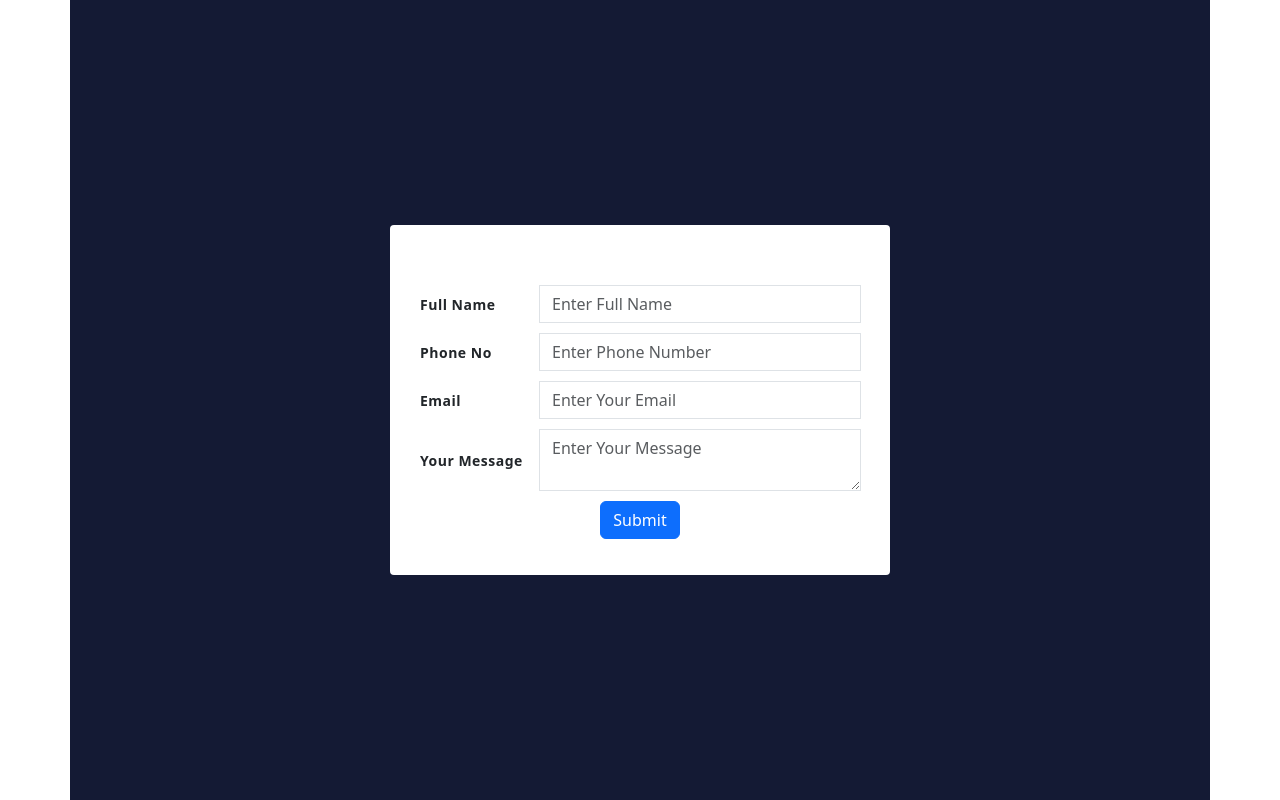
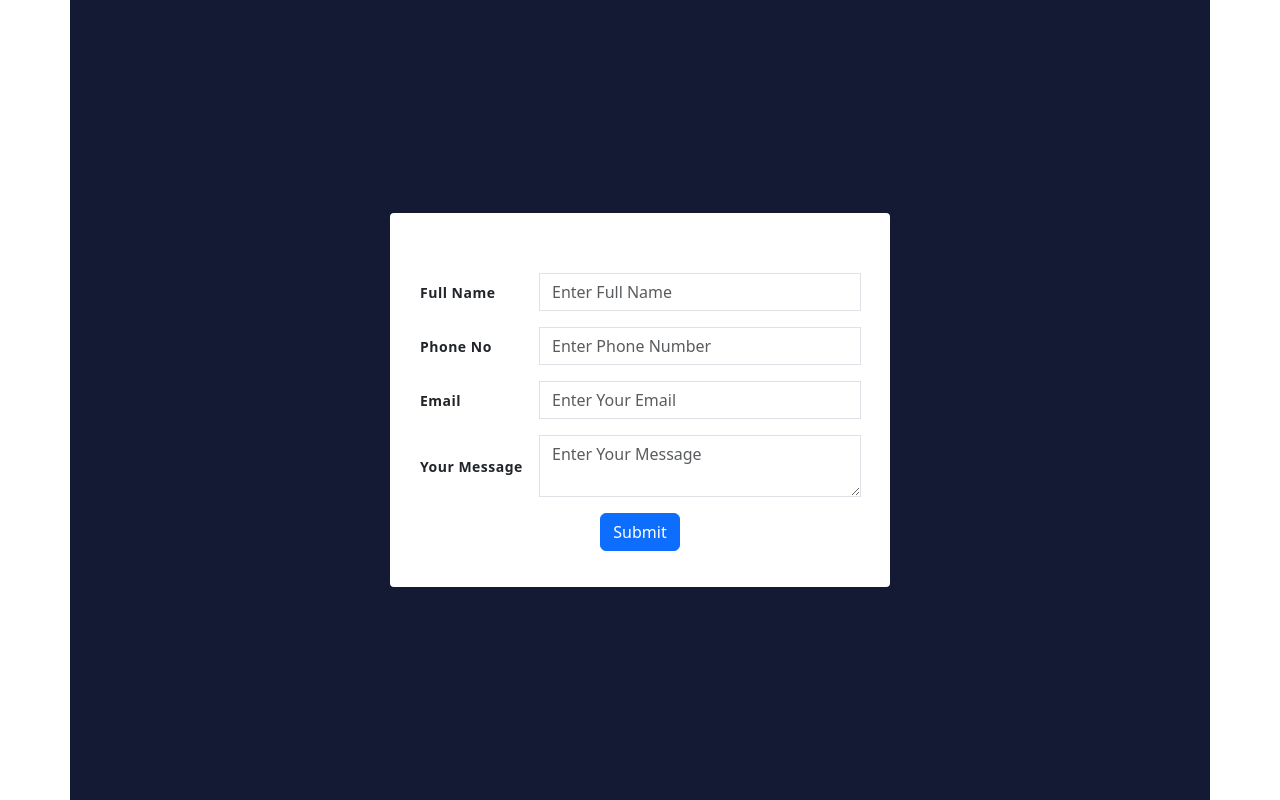
Before and after one commit to 9392400/form-vadilation, a plain HTML site: page index.html in a window 1280 px wide. Drawn offline with nearby package versions, Linux system fonts and the light colour scheme.

Commit message:
Update index.html

```diff
--- a/index.html
+++ b/index.html
@@ -12,26 +12,26 @@
 <body class="container-fluid">
     <div class="container">
     <form>
-    <div class="input-group">
+    <div class="input-group mb-3">
 
             <label>Full Name</label>
             <input type="text" placeholder="Enter Full Name" class="form-control" onkeyup="validatename()" id="name">
             <span id="error-name"></span>
 
     </div>
-    <div class="input-group">
+    <div class="input-group mb-3">
 
             <label>Phone No</label>
             <input type="tel" placeholder="Enter Phone Number" class="form-control" onkeyup="phonekey()" id="mobile">
             <span id="error-tel"></span>
 
     </div>
-    <div class="input-group">
+    <div class="input-group mb-3">
         <label>Email</label>
         <input type="email" placeholder="Enter Your Email" class="form-control" onkeyup="emailkey()" id="email">
         <span id="error-email"></span>
     </div>
-    <div class="input-group">
+    <div class="input-group mb-3">
         <label>Your Message</label>
         <textarea row="5" placeholder="Enter Your Message" class="form-control" onkeyup="message()" id="text"></textarea>
         <span id="mess"></span>
```
